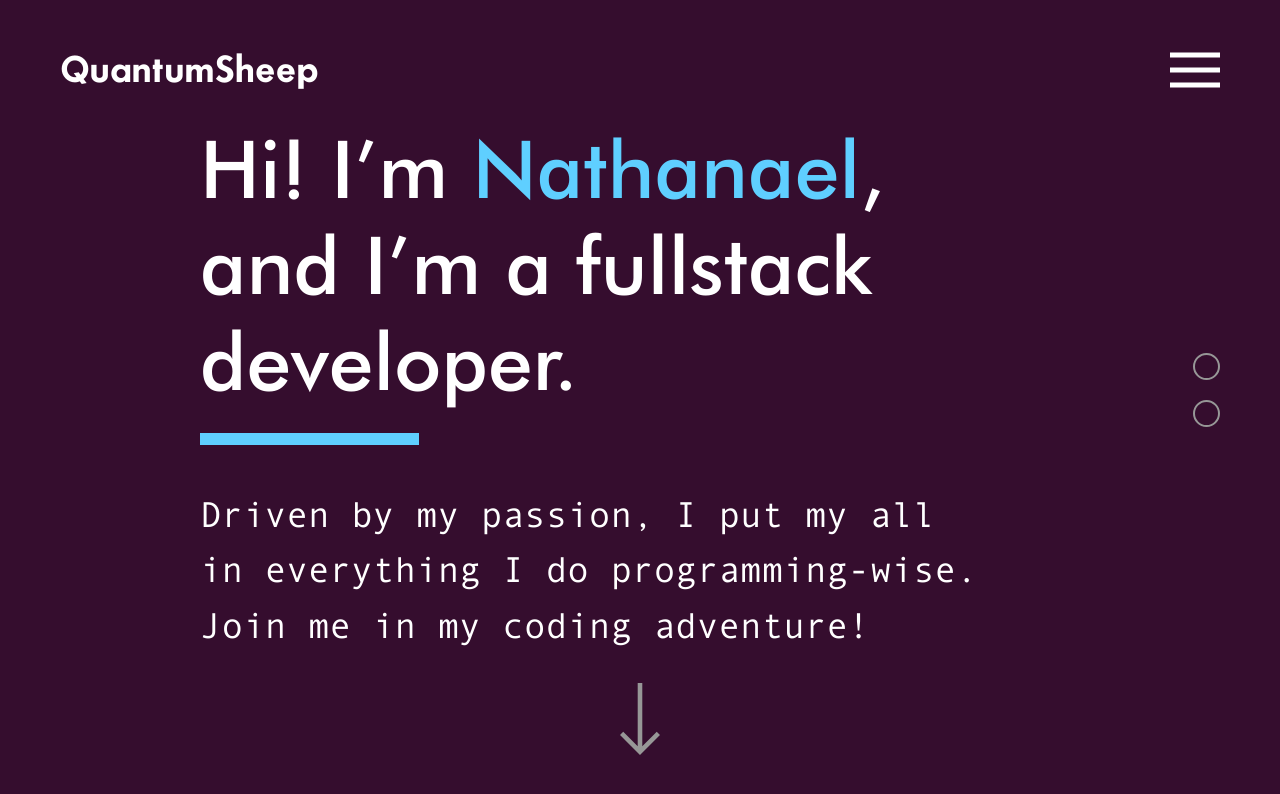
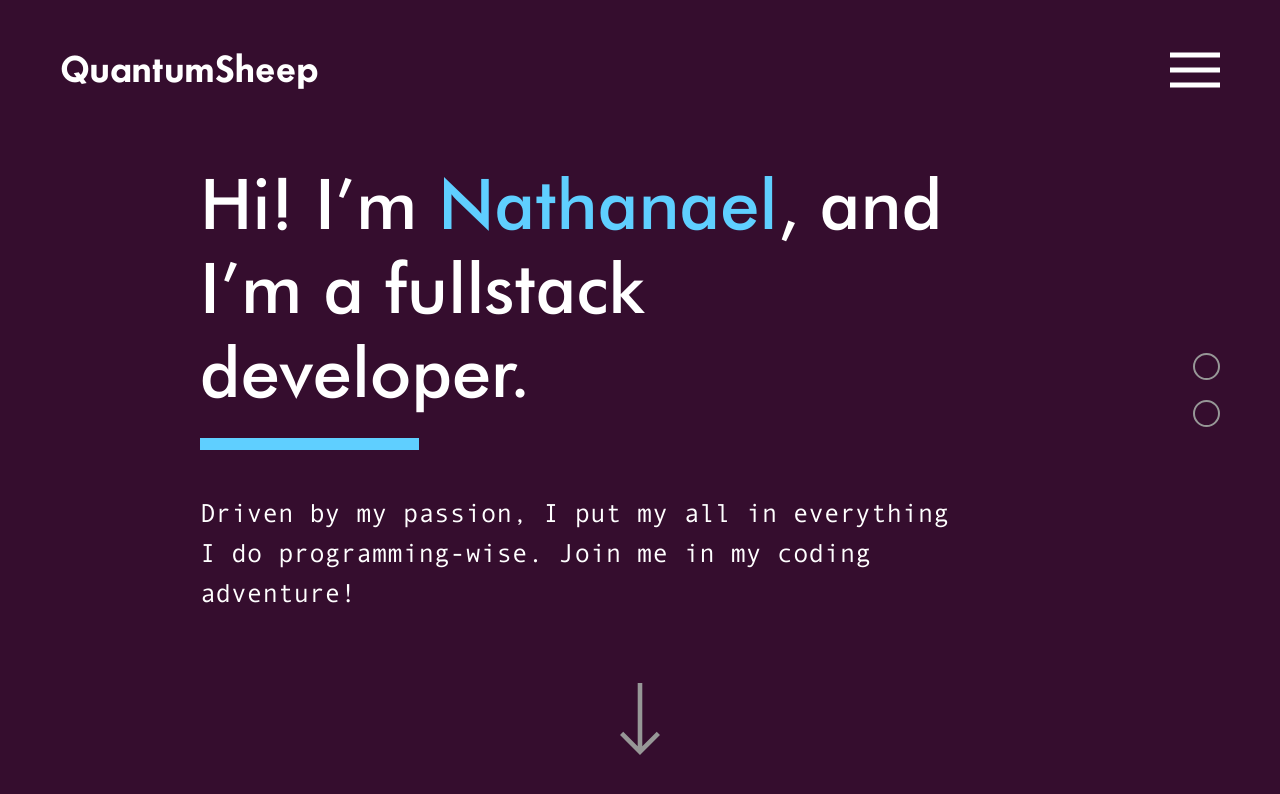
Before and after one commit to quantumsheep/qtmsheep.com, a React (Create React App) app in the folder client/: page / in a window 1280 px wide. Shown: the top 794 px of the page. Built offline with nearby package versions, Linux system fonts and the light colour scheme.

Commit message:
Lower section's title and description font-size

```diff
--- a/client/src/index.css
+++ b/client/src/index.css
@@ -148,13 +148,13 @@ section {
 }
 
 .section-title {
-  font-size: 80px;
+  font-size: 70px;
   font-weight: 500;
 }
 
 .section-description {
   font-family: AndaleMono;
-  font-size: 36px;
+  font-size: 26px;
   line-height: 1.53;
 }
 
```
